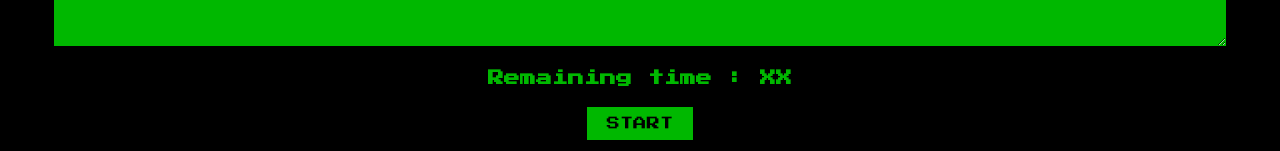
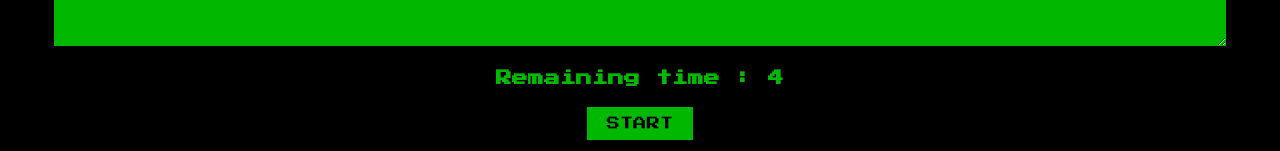
Before and after one commit to erambeau/speed-typing-game, a React (Vite) app: page / in a window 1280 px wide. Shown: the part 244-395 px from the top of the page. Built offline with nearby package versions, Linux system fonts and the light colour scheme.

Commit message:
feat: countdown timer

```diff
--- a/src/App.tsx
+++ b/src/App.tsx
@@ -1,8 +1,9 @@
-import React, {useState, ChangeEvent} from "react"
+import React, {useState, ChangeEvent, useEffect} from "react"
 
 function App() {
 
   const [text, setText] = useState("")
+  const [timer, setTimer] = useState(10)
 
   function handleChange(event: ChangeEvent<HTMLTextAreaElement>) {
     const {value} = event.target
@@ -15,6 +16,12 @@ function App() {
     return filteredWords.length
   }
 
+  useEffect(() => {
+    if(timer > 0) {
+      setTimeout(() => {setTimer(prevTimer => prevTimer-1)}, 1000)
+    }
+  }, [timer])
+
   return (
     <div className="App">
       <h1>How fast do you type ?</h1>
@@ -22,7 +29,7 @@ function App() {
         onChange={handleChange}
         value={text}
       />
-      <h4>Remaining time : XX</h4>
+      <h4>Remaining time : {timer}</h4>
       <button onClick={() => console.log(computeCountWords(text))}>Start</button>
       <h1>Word Count : XX</h1>
     </div>
```
